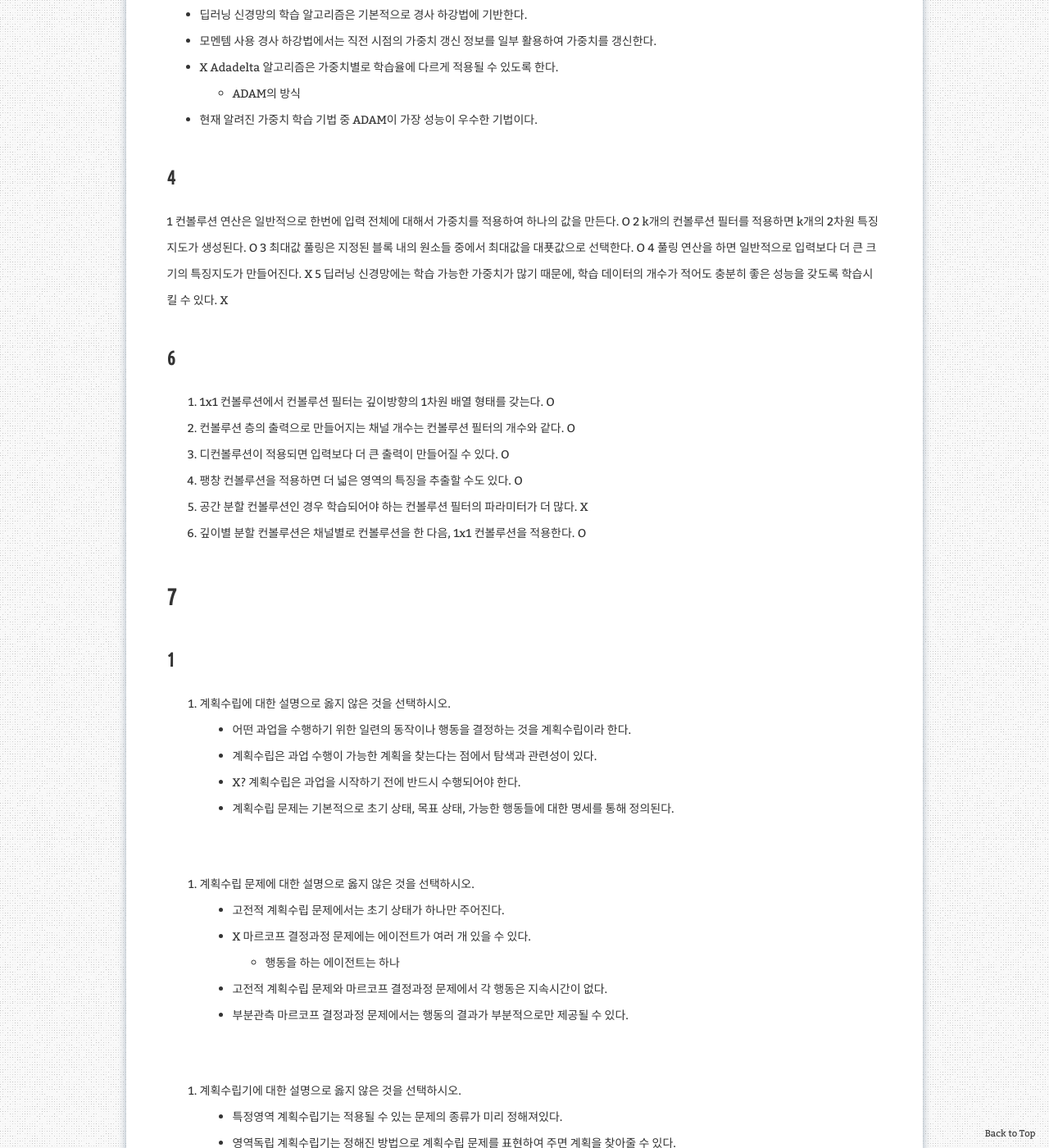
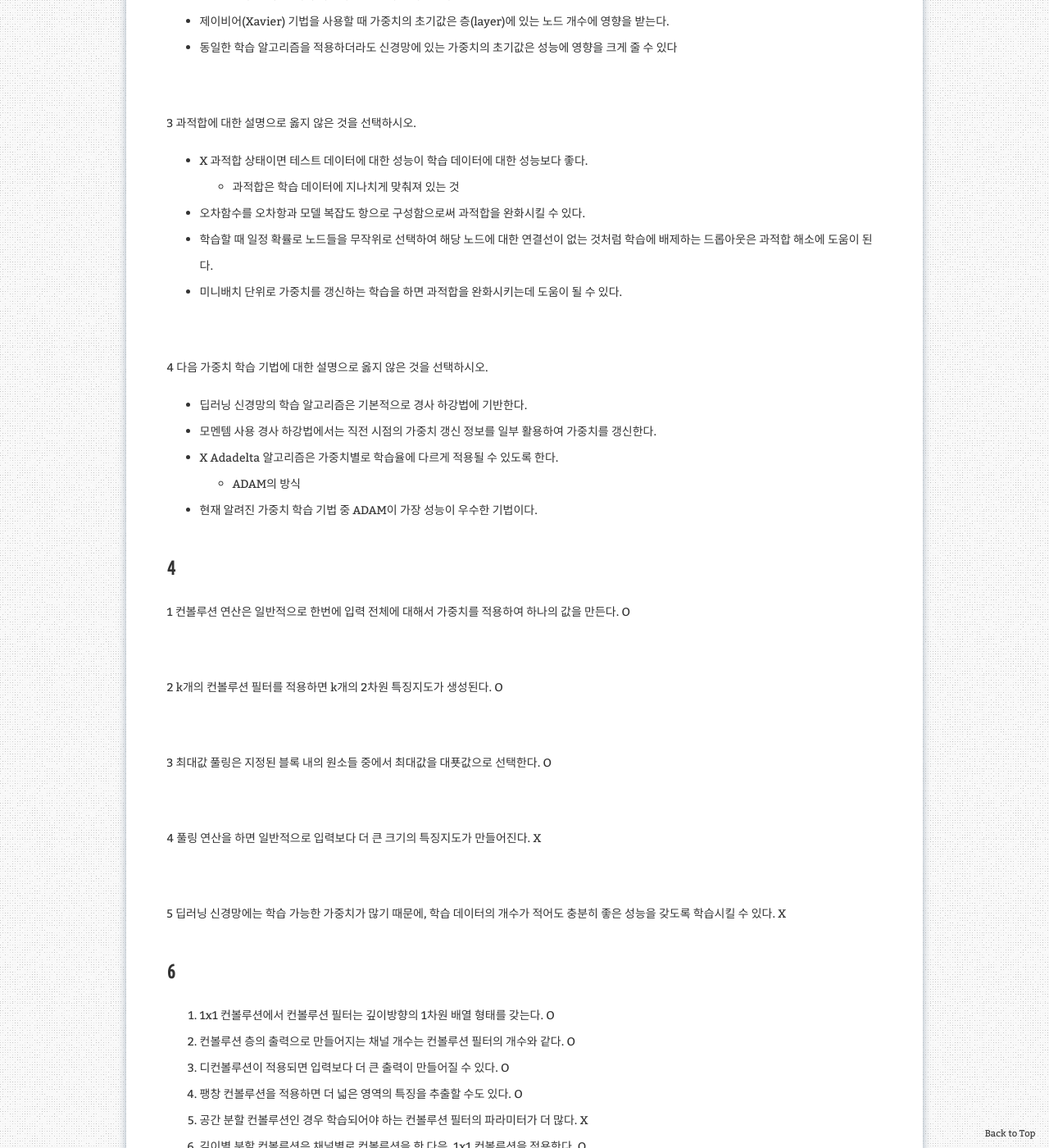
Before and after one commit to aristohyun/aristohyun.github.io, a Jekyll site: the page built from _posts/2021-12-01-AI_final.md, in a window 1280 px wide and 1400 px high, scrolled down 6577 px. Shown: the whole window at 82% size. Built offline with Jekyll 4.4.1, drawn with Linux system fonts in a browser that asks for light colours; comment, search, counter and statistics services are not loaded; some of the changed text lies outside the part shown.

Commit message:
Update 2021-12-01-AI_final.md

```diff
--- a/_posts/2021-12-01-AI_final.md
+++ b/_posts/2021-12-01-AI_final.md
@@ -22,6 +22,7 @@ redirect_from:
 - 기계학습은 학습 데이터들을 일반화하는 패턴이나 규칙성을 찾는 것으로 귀납적 학습인 경우가 많다
 - 기계학습을 할 때는 데이터에서 적합한 특징이 추출되어 사용되어야 높은 성능을 얻을 수 있다
 
+<br/>
 
 2 다음 기계학습의 종류에 대한 설명으로 옪지 않은 것을 선택하시오
 - X 지도 학습에서 학습 데이터의 출력은 수치형 속성이어야 한다
@@ -207,9 +223,21 @@ redirect_from:
 ## 4
 
 1 컨볼루션 연산은 일반적으로 한번에 입력 전체에 대해서 가중치를 적용하여 하나의 값을 만든다. O
+
+<br/>
+
 2 k개의 컨볼루션 필터를 적용하면 k개의 2차원 특징지도가 생성된다. O
+
+<br/>
+
 3 최대값 풀링은 지정된 블록 내의 원소들 중에서 최대값을 대푯값으로 선택한다. O
+
+<br/>
+
 4 풀링 연산을 하면 일반적으로 입력보다 더 큰 크기의 특징지도가 만들어진다. X
+
+<br/>
+
 5 딥러닝 신경망에는 학습 가능한 가중치가 많기 때문에, 학습 데이터의 개수가 적어도 충분히 좋은 성능을 갖도록 학습시킬 수 있다. X
 
 ## 6
```
Also changed, not shown: other parts of _posts/2021-12-01-AI_final.md (+19 -4 lines).
